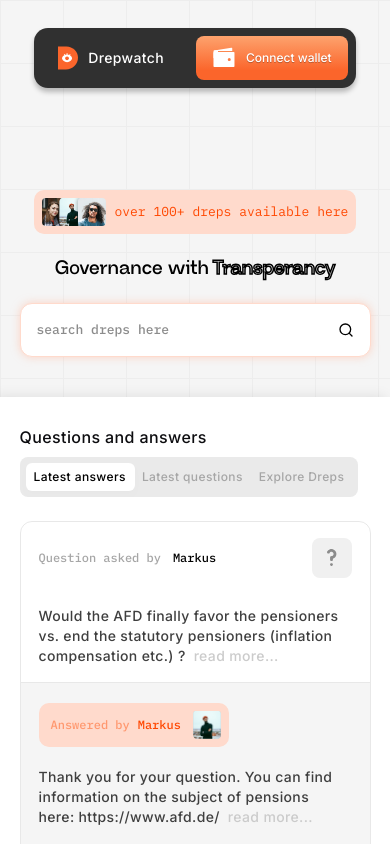
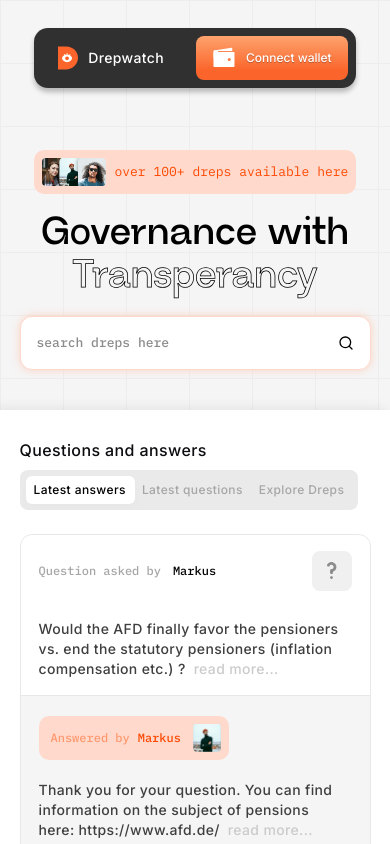
Before and after one commit to nftmakerio/drep-watch-server, a Next.js app in the folder client/: page / in a window 390 px wide. Shown: the top 844 px of the page. Built offline with nearby package versions, Linux system fonts and the light colour scheme.

Commit message:
some ui tweaks

```diff
--- a/client/src/components/home.tsx
+++ b/client/src/components/home.tsx
@@ -29,7 +29,7 @@
     }
 
     return (
-        <section className="pt-[190px] pb-20 w-full flex flex-col gap-[40px] md:gap-[90px]">
+        <section className="pt-[150px] md:pt-[190px] pb-20 w-full flex flex-col gap-[40px] md:gap-[90px]">
             <div className="flex flex-col w-full justify-center items-center">
                 <div className="p-2 bg-primary-light text-primary flex gap-2 items-center rounded-[10px]">
                     <div className="">
@@ -46,7 +46,7 @@
                     </div>
                 </div>
 
-                <div className="mt-5 text-[5vw] flex gap-1 md:gap-5 items-center font-neue-regrade font-semibold">
+                <div className="mt-5 text-[10vw] md:text-[5vw] flex gap-1 md:gap-5 items-center font-neue-regrade font-semibold flex-col md:flex-row leading-[1] md:leading-normal">
                     <span>
                         Governance with
                     </span>
--- a/client/src/components/profile.tsx
+++ b/client/src/components/profile.tsx
@@ -29,7 +29,7 @@
     }
 
     return (
-        <section className="pt-[190px] pb-20 w-full flex flex-col gap-[40px] md:gap-[90px]">
+        <section className="pt-[150px] md:pt-[190px] pb-20 w-full flex flex-col gap-[40px] md:gap-[90px]">
             <div className="relative flex justify-center items-center">
                 <div className="absolute top-0 -translate-y-1/2 bg-primary-light text-primary font-ibm-mono text-xs md:text-[13px] px-5 py-3 rounded-[10px]">
                     730/770 Question answered
--- a/client/src/styles/globals.css
+++ b/client/src/styles/globals.css
@@ -28,5 +28,10 @@
         -webkit-text-fill-color: transparent;
         -webkit-text-stroke-width: 1.5px;
         -webkit-text-stroke-color: black;
+
+        @media screen and (max-width: 768px) {
+            /* Apply a reduced stroke width for screens up to 640px wide (adjust as needed) */
+            -webkit-text-stroke-width: 0.75px;
+        }
     }
 }
```
